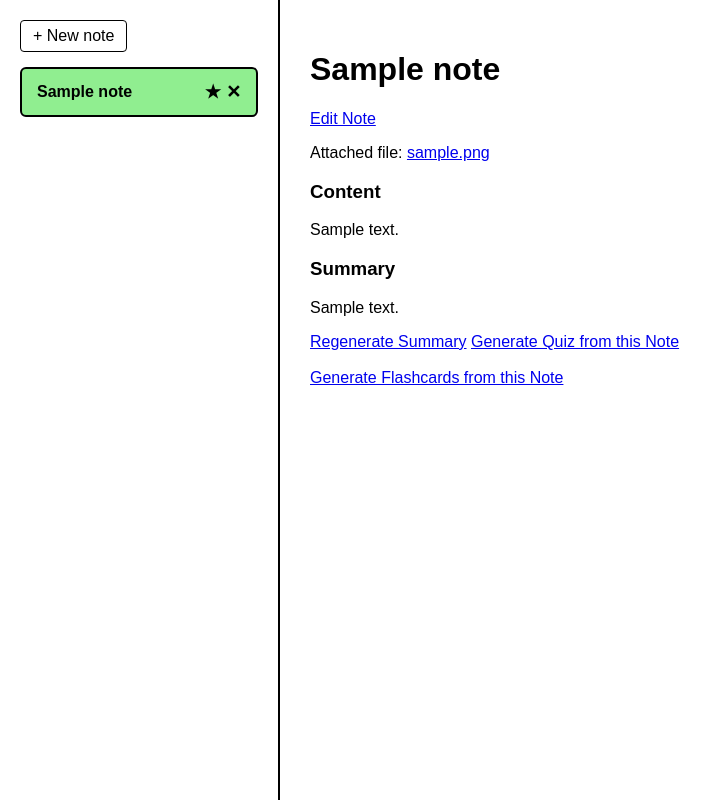
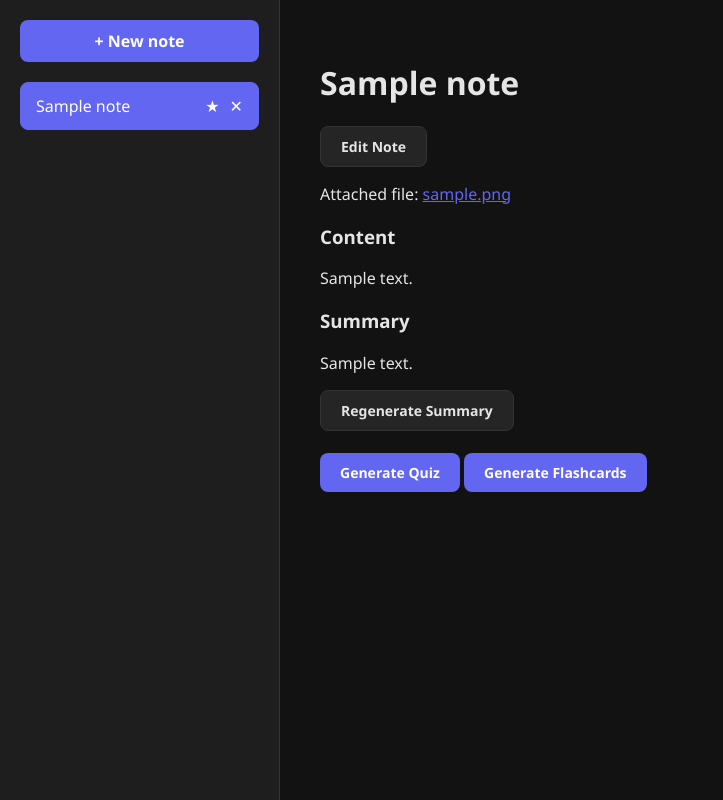
Before and after one commit to genecc04/GeneNoteAI, a Django app: page /notes/1/ in a window 1280 px wide. Shown: the whole page, without its empty margins (0-723 px from the left). Run offline with Django 5.2, Linux system fonts and the light colour scheme; tables that the repository leaves empty hold one stand-in row (values such as "Sample post").

Commit message:
Full dark theme UI overhaul, button styling, CSS specificity fix

```diff
--- a/assistant/static/notes/styles.css
+++ b/assistant/static/notes/styles.css
@@ -1,87 +1,177 @@
-* { box-sizing: border-box; }
-body {
-    font-family: Arial, sans-serif;
-    margin: 0; display: flex;
-    height: 100vh;
+:root {
+    --bg-main: #121212;
+    --bg-panel: #1e1e1e;
+    --bg-card: #252525;
+    --border-color: #333333;
+    --text-primary: #e5e5e5;
+    --text-muted: #999999;
+    --accent: #6366f1;
+    --accent-hover: #4f46e5;
+    --danger: #ef4444;
+    --success: #22c55e;
 }
 
+* { box-sizing: border-box; }
+
+body {
+    font-family: 'Segoe UI', Arial, sans-serif;
+    margin: 0;
+    display: flex;
+    height: 100vh;
+    background: var(--bg-main);
+    color: var(--text-primary);
+}
+
+/* Sidebar */
 .sidebar {
     width: 280px;
-    border-right: 2px solid black;
+    background: var(--bg-panel);
+    border-right: 1px solid var(--border-color);
     padding: 20px;
     overflow-y: auto;
 }
 
 .new-note-btn {
-    display: inline-block;
-    border: 1px solid black;
-    padding: 6px 12px;
-    margin-bottom: 15px;
+    display: block;
+    text-align: center;
+    background: var(--accent);
+    color: white;
+    padding: 10px 12px;
+    margin-bottom: 20px;
     text-decoration: none;
-    color: black;
-    border-radius: 4px;
+    border-radius: 8px;
+    font-weight: 600;
+    transition: background 0.15s ease;
 }
 
+.new-note-btn:hover { background: var(--accent-hover); }
+
 .note-item {
-    border: 2px solid black;
-    border-radius: 6px;
+    background: var(--bg-card);
+    border: 1px solid var(--border-color);
+    border-radius: 8px;
     padding: 12px 15px;
     margin-bottom: 10px;
     display: flex;
     justify-content: space-between;
     align-items: center;
     text-decoration: none;
-    color: black;
-    font-weight: bold;
+    color: var(--text-primary);
+    font-weight: 500;
+    transition: border-color 0.15s ease;
 }
 
+.note-item:hover { border-color: var(--accent); }
+
 .note-item.active {
-    background-color: #90EE90;
+    background: var(--accent);
+    border-color: var(--accent);
+    color: white;
+}
+
+.note-title {
+    overflow: hidden;
+    text-overflow: ellipsis;
+    white-space: nowrap;
+    flex: 1;
+    min-width: 0;
 }
 
 .note-icons {
-    font-size: 18px;
+    font-size: 16px;
+    flex-shrink: 0;
+    display: flex;
+    gap: 10px;
+    margin-left: 10px;
 }
 
+/* Main panel */
 .main-panel {
     flex: 1;
-    padding: 30px;
+    padding: 40px;
     overflow-y: auto;
 }
 
+.main-panel h1, .main-panel h2, .main-panel h3 { color: var(--text-primary); }
+.main-panel a:not(.btn) { color: var(--accent); }
+
+/* Buttons \u2014 shared style for both <a class="btn"> and real <button> elements */
+.btn, button {
+    display: inline-block;
+    background: var(--accent);
+    color: white;
+    border: none;
+    padding: 10px 20px;
+    border-radius: 8px;
+    font-weight: 600;
+    text-decoration: none;
+    cursor: pointer;
+    font-size: 14px;
+    transition: background 0.15s ease;
+}
+
+.btn:hover, button:hover:not(:disabled) { background: var(--accent-hover); }
+
+button:disabled {
+    background: var(--border-color);
+    color: var(--text-muted);
+    cursor: not-allowed;
+}
+
+.btn-secondary {
+    background: var(--bg-card);
+    border: 1px solid var(--border-color);
+    color: var(--text-primary);
+}
+
+.btn-secondary:hover { background: var(--border-color); }
+
+/* Modal */
 .modal-overlay {
     display: none;
     position: fixed;
-    top: 0;
-    left: 0;
-    width: 100%;
-    height: 100%;
-    background: rgba(0,0,0,0.5);
+    top: 0; left: 0;
+    width: 100%; height: 100%;
+    background: rgba(0,0,0,0.7);
     align-items: center;
     justify-content: center;
 }
 
-.modal-overlay.open {
-    display: flex;
-}
+.modal-overlay.open { display: flex; }
 
 .modal-box {
-    background: white;
+    background: var(--bg-panel);
     padding: 30px;
-    border-radius: 8px;
+    border-radius: 12px;
     width: 500px;
     max-width: 90%;
     position: relative;
+    border: 1px solid var(--border-color);
 }
 
 .modal-close {
     position: absolute;
-    top: 10px;
-    right: 15px;
+    top: 15px; right: 15px;
     cursor: pointer;
     font-size: 20px;
+    color: var(--text-muted);
 }
 
+.modal-close:hover { color: var(--text-primary); }
+
+/* Form inputs */
+input[type="text"], textarea {
+    background: var(--bg-card);
+    border: 1px solid var(--border-color);
+    color: var(--text-primary);
+    padding: 10px;
+    border-radius: 6px;
+    font-family: inherit;
+    width: 100%;
+    margin-bottom: 12px;
+}
+
+/* Flashcards */
 .flashcard-page {
     display: grid;
     grid-template-columns: repeat(2, 1fr);
@@ -89,8 +179,9 @@ body {
 }
 
 .flashcard {
-    border: 1px solid black;
-    border-radius: 8px;
+    background: var(--bg-card);
+    border: 1px solid var(--border-color);
+    border-radius: 10px;
     padding: 20px;
     cursor: pointer;
     min-height: 100px;
@@ -98,12 +189,14 @@ body {
     align-items: center;
     justify-content: center;
     text-align: center;
+    transition: border-color 0.15s ease;
 }
 
-.flashcard-back {
-    color: #0066cc;
-}
+.flashcard:hover { border-color: var(--accent); }
 
+.flashcard-back { color: var(--accent); }
+
+/* Loading spinner */
 .loading-box {
     display: flex;
     flex-direction: column;
@@ -114,10 +207,9 @@ body {
 }
 
 .spinner {
-    width: 40px;
-    height: 40px;
-    border: 4px solid #ddd;
-    border-top: 4px solid #333;
+    width: 40px; height: 40px;
+    border: 4px solid var(--border-color);
+    border-top: 4px solid var(--accent);
     border-radius: 50%;
     animation: spin 0.8s linear infinite;
 }
--- a/assistant/templates/notes/partials/flashcards_detail_content.html
+++ b/assistant/templates/notes/partials/flashcards_detail_content.html
@@ -19,4 +19,4 @@
 <button id="next-page" {% if pages|length <= 1 %}disabled{% endif %}>Next</button>
 <br><br>
 
-<a href="{% url 'note_detail' note.id %}" data-note-link>Return to Notes</a>
+<a href="{% url 'note_detail' quiz.note.id %}" data-note-link class="btn btn-secondary">Return to Notes</a>
--- a/assistant/templates/notes/partials/note_detail_content.html
+++ b/assistant/templates/notes/partials/note_detail_content.html
@@ -1,5 +1,5 @@
 <h1>{{ note.title }}</h1>
-<a href="{% url 'note_edit' note.id %}" data-note-link>Edit Note</a>
+<a href="{% url 'note_edit' note.id %}" data-note-link class="btn btn-secondary">Edit Note</a>
 {% if note.file %}
     <p>Attached file: <a href="{{ note.file.url }}">{{ note.file.name }}</a></p>
 {% endif %}
@@ -13,6 +13,6 @@
 {% else %}
     <p>No summary yet.</p>
 {% endif %}
-<a href="{% url 'regenerate_summary' note.id %}" data-note-link data-generating>Regenerate Summary</a>
-<a href="{% url 'generate_quiz' note.id %}" data-note-link data-generating>Generate Quiz from this Note</a><br><br>
-<a href="{% url 'generate_flashcards' note.id %}" data-note-link data-generating>Generate Flashcards from this Note</a>
+<a href="{% url 'regenerate_summary' note.id %}" data-note-link data-generating class="btn btn-secondary">Regenerate Summary</a><br><br>
+<a href="{% url 'generate_quiz' note.id %}" data-note-link data-generating class="btn">Generate Quiz</a>
+<a href="{% url 'generate_flashcards' note.id %}" data-note-link data-generating class="btn">Generate Flashcards</a>
--- a/assistant/templates/notes/partials/note_edit_content.html
+++ b/assistant/templates/notes/partials/note_edit_content.html
@@ -6,5 +6,5 @@
     <textarea name="content" rows="10" cols="50">{{ note.content }}</textarea><br>
     <button type="submit">Save Changes</button>
 </form>
-
-<a href="{% url 'note_detail' note.id %}" data-note-link>Cancel</a>
+<br>
+<a href="{% url 'note_detail' note.id %}" data-note-link class="btn btn-secondary">Cancel</a>
--- a/assistant/templates/notes/partials/note_form_content.html
+++ b/assistant/templates/notes/partials/note_form_content.html
@@ -4,6 +4,6 @@
     {% csrf_token %}
     <input type="text" name="title" placeholder="Note title" required><br>
     <textarea name="content" placeholder="Paste your notes here..." rows="10" cols="50"></textarea><br>
-    <input type="file" name="file"><br>
+    <input type="file" name="file"><br><br>
     <button type="submit">Save Note</button>
 </form>
--- a/assistant/templates/notes/partials/quiz_detail_content.html
+++ b/assistant/templates/notes/partials/quiz_detail_content.html
@@ -15,4 +15,4 @@
     <button type="submit">Submit Quiz</button>
 </form>
 
-<a href="{% url 'note_detail' quiz.note.id %}" data-note-link>Return to Notes</a>
+<a href="{% url 'note_detail' quiz.note.id %}" data-note-link class="btn btn-secondary">Return to Notes</a>
--- a/assistant/templates/notes/partials/quiz_results_content.html
+++ b/assistant/templates/notes/partials/quiz_results_content.html
@@ -15,4 +15,4 @@
     <hr>
 {% endfor %}
 
-<a href="{% url 'note_detail' quiz.note.id %}" data-note-link>Return to Notes</a>
+<a href="{% url 'note_detail' quiz.note.id %}" data-note-link class="btn btn-secondary">Return to Notes</a>
--- a/assistant/templates/notes/partials/sidebar_notes.html
+++ b/assistant/templates/notes/partials/sidebar_notes.html
@@ -1,6 +1,6 @@
 {% for note in sidebar_notes %}
     <a href="{% url 'note_detail' note.id %}" class="note-item {% if note.id == active_note_id %}active{% endif %}" data-note-link data-note-id="{{ note.id }}">
-        <span>{{ note.title }}</span>
+        <span class="note-title">{{ note.title }}</span>
         <span class="note-icons">
             <span data-favorite-btn data-note-id="{{ note.id }}">{% if note.is_favorite %}★{% else %}☆{% endif %}</span>
             <span data-delete-btn data-note-id="{{ note.id }}">✕</span>
```
